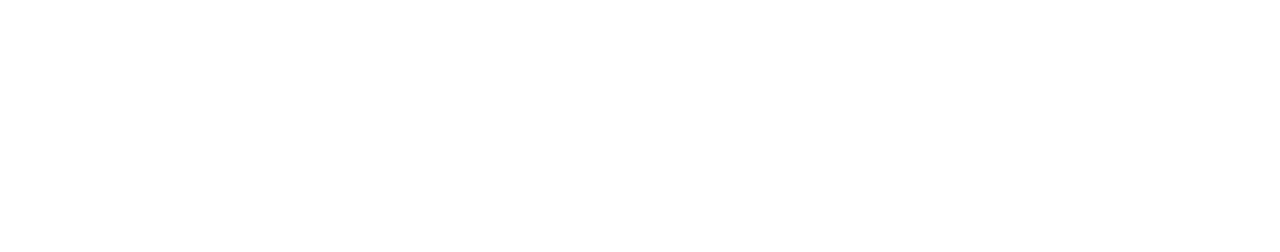
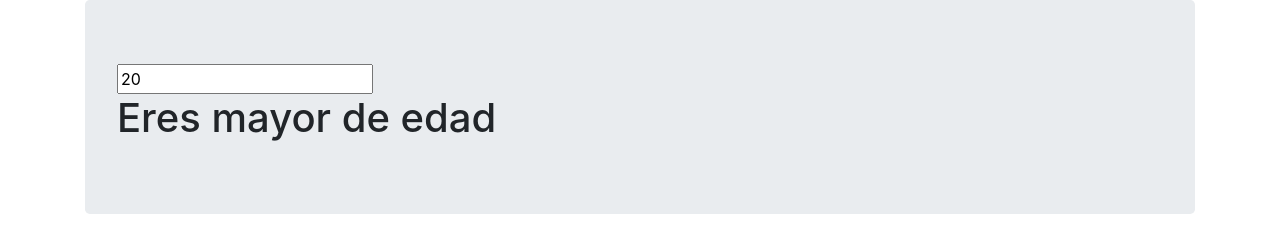
Before and after one commit to DrGarciaDev/curso-fundamentos-vue-js-2, a plain HTML site: page Seccion-2/directivas.html in a window 1280 px wide. Drawn offline with Linux system fonts and the light colour scheme.

Commit message:
Video 15: directivas v-show y v-model

```diff
--- a/Seccion-2/directivas.html
+++ b/Seccion-2/directivas.html
@@ -9,6 +9,22 @@
     <title>Document</title>
 </head>
 <body>
+    <div id="app">
+        <div class="container">
+            <div class="jumbotron">
+                <input type="text" v-model:value="edad">
+                <h1 v-show="edad>18">Eres mayor de edad</h1>
+            </div>
+        </div>
+    </div>
 
+    <script>
+        var vm = new Vue({
+            el:"#app",
+            data:{
+                edad:20
+            }
+        });
+    </script>
 </body>
 </html>
```
